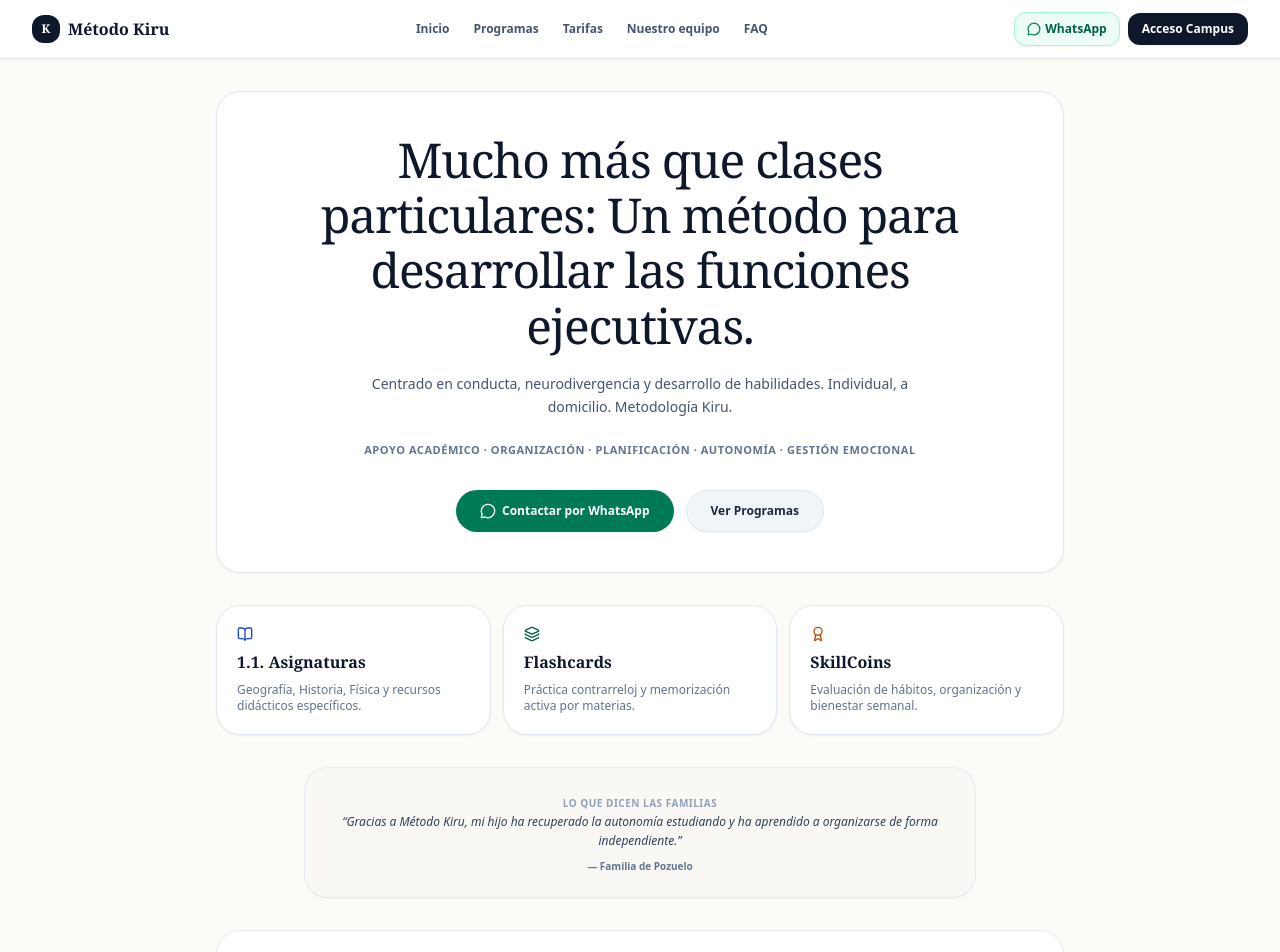
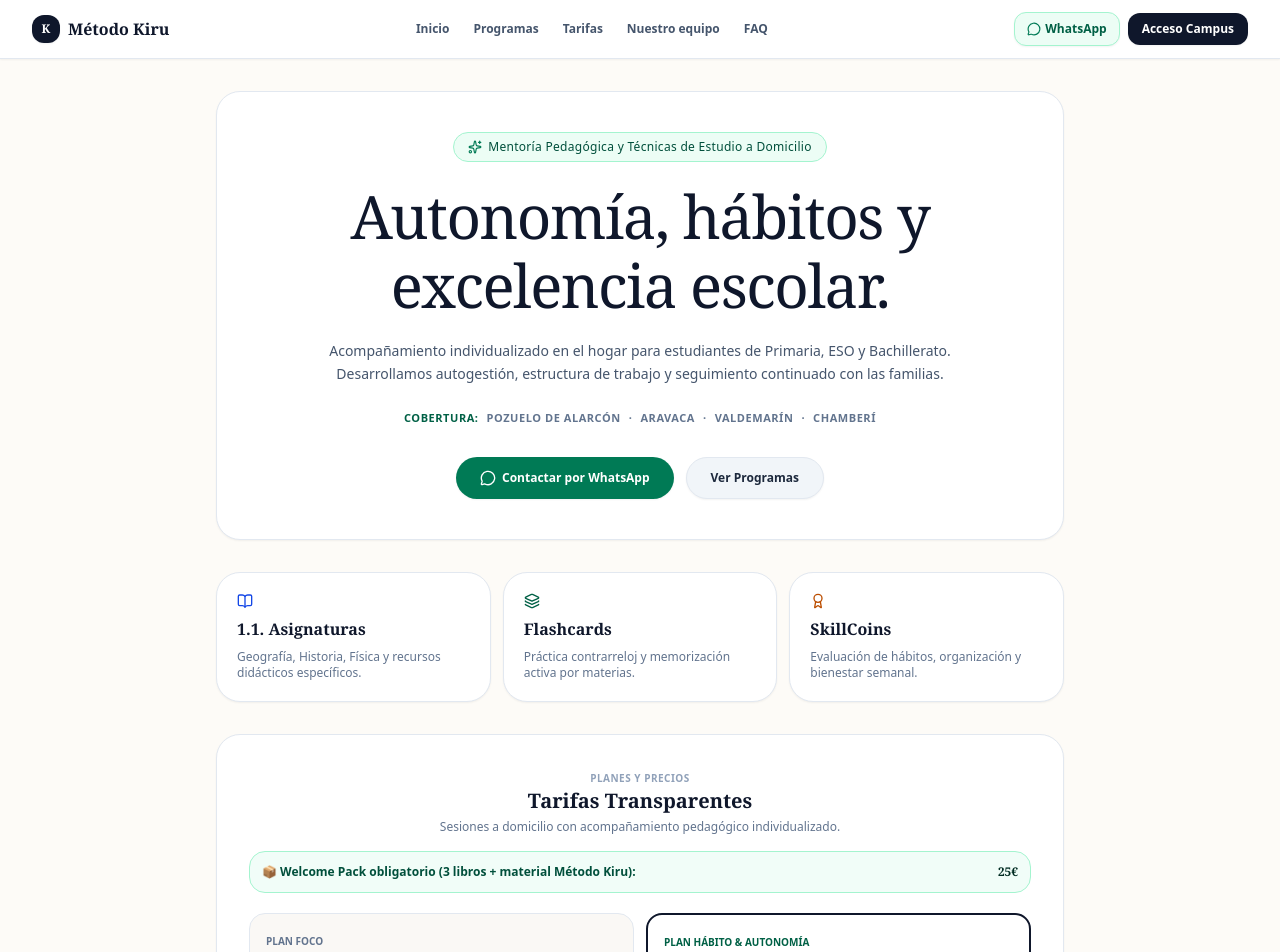
Before and after one commit to silvia051206-droid/campus-kiru, a Next.js app: page / in a window 1280 px wide. Shown: the top 952 px of the page. Built offline with nearby package versions, Linux system fonts and the light colour scheme.

Commit message:
Actualizar titulo y cobertura segun diseño

```diff
--- a/app/page.tsx
+++ b/app/page.tsx
@@ -108,7 +108,7 @@ export default function HomePage() {
   return (
     <div className="min-h-screen bg-[#FDFBF7] text-[#1E293B] font-sans flex flex-col justify-between selection:bg-slate-200 text-xs sm:text-sm">
 
-      {/* Barra superior con navegación arriba (Inicio, Programas, Tarifas, Nuestro equipo, FAQ) y WhatsApp */}
+      {/* Barra superior con navegación */}
       <header className="bg-white border-b border-slate-200 px-4 sm:px-8 py-3 flex items-center justify-between sticky top-0 z-30 shadow-xs">
         <div className="flex items-center gap-2">
           <div className="w-7 h-7 rounded-xl bg-slate-900 text-white flex items-center justify-center font-serif font-bold text-xs shadow-xs">
@@ -147,17 +147,32 @@ export default function HomePage() {
 
       <main className="max-w-4xl mx-auto px-4 sm:px-6 py-8 space-y-8">
 
-        {/* HERO SECTION CON TÍTULO MEJORADO Y SIN CITAS */}
+        {/* HERO SECTION CON EL NUEVO TÍTULO Y COBERTURA */}
         <div className="bg-white p-6 sm:p-10 rounded-3xl border border-slate-200 shadow-xs space-y-5 text-center">
-          <h1 className="text-3xl sm:text-5xl font-serif text-slate-900 font-normal max-w-2xl mx-auto leading-[1.15] tracking-tight">
-            Mucho más que clases particulares: Un método para desarrollar las funciones ejecutivas.
+          <div className="inline-flex items-center gap-1.5 px-3.5 py-1.5 rounded-full bg-emerald-50 border border-emerald-200 text-emerald-900 text-xs font-medium tracking-wide">
+            <Sparkles className="w-3.5 h-3.5 text-emerald-700" />
+            <span>Mentoría Pedagógica y Técnicas de Estudio a Domicilio</span>
+          </div>
+
+          <h1 className="text-3xl sm:text-5xl lg:text-6xl font-serif text-slate-900 font-normal max-w-3xl mx-auto leading-[1.15] tracking-tight">
+            Autonomía, hábitos y excelencia escolar.
           </h1>
-          <p className="text-xs sm:text-sm text-slate-600 max-w-xl mx-auto leading-relaxed">
-            Centrado en conducta, neurodivergencia y desarrollo de habilidades. Individual, a domicilio. Metodología Kiru.
+
+          <p className="text-xs sm:text-sm text-slate-600 max-w-2xl mx-auto leading-relaxed">
+            Acompañamiento individualizado en el hogar para estudiantes de Primaria, ESO y Bachillerato. Desarrollamos autogestión, estructura de trabajo y seguimiento continuado con las familias.
           </p>
-          <div className="text-[11px] font-bold uppercase tracking-wider text-slate-500 py-1">
-            Apoyo Académico · Organización · Planificación · Autonomía · Gestión emocional
+
+          <div className="text-[11px] font-bold uppercase tracking-wider text-slate-500 py-1 flex items-center justify-center gap-2 flex-wrap">
+            <span className="text-emerald-800">COBERTURA:</span>
+            <span>Pozuelo de Alarcón</span>
+            <span>·</span>
+            <span>Aravaca</span>
+            <span>·</span>
+            <span>Valdemarín</span>
+            <span>·</span>
+            <span>Chamberí</span>
           </div>
+
           <div className="flex flex-wrap justify-center gap-3 pt-2">
             <a
               href={whatsappUrl}
@@ -196,15 +211,6 @@ export default function HomePage() {
             <h3 className="font-serif text-base text-slate-900 font-bold">SkillCoins</h3>
             <p className="text-xs text-slate-500">Evaluación de hábitos, organización y bienestar semanal.</p>
           </div>
-        </div>
-
-        {/* LO QUE DICEN LAS FAMILIAS */}
-        <div className="bg-[#FAF8F5] p-6 rounded-3xl border border-slate-200/80 text-center space-y-2 max-w-2xl mx-auto shadow-2xs">
-          <span className="text-[10px] font-bold uppercase tracking-wider text-slate-400">Lo que dicen las familias</span>
-          <p className="text-xs text-slate-700 italic leading-relaxed">
-            &ldquo;Gracias a Método Kiru, mi hijo ha recuperado la autonomía estudiando y ha aprendido a organizarse de forma independiente.&rdquo;
-          </p>
-          <span className="text-[10px] text-slate-500 font-semibold block">— Familia de Pozuelo</span>
         </div>
 
         {/* TARIFAS */}
```
